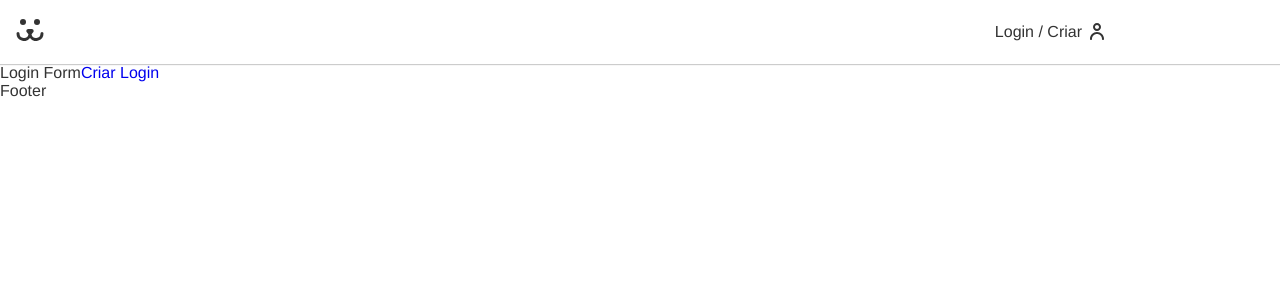
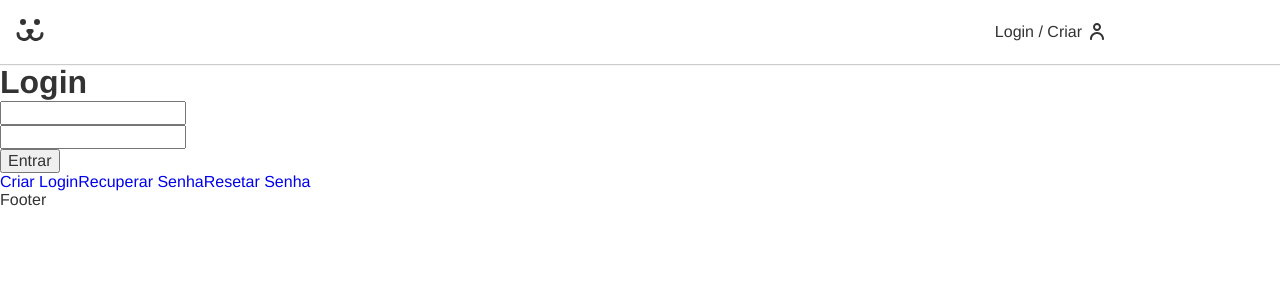
Before and after one commit to Nailliw/DogsProject, a React (Create React App) app: page /login/reset in a window 1280 px wide. Shown: the top 300 px of the page. Built offline with nearby package versions, Linux system fonts and the light colour scheme.

Commit message:
feat: add Login components. Routes dont work properly, configuration isnt right

```diff
--- a/src/App.js
+++ b/src/App.js
@@ -5,7 +5,7 @@ import Footer from "./Components/Footer";
 import Header from "./Components/Header";
 import Home from "./Pages/Home";
 import Login from "./Pages/Login/Login";
-import LoginCreate from "./Pages/Login/LoginCreate/LoginCreate";
+
 
 const App = () => {
   return (
--- a/src/Pages/Login/Login.js
+++ b/src/Pages/Login/Login.js
@@ -2,16 +2,27 @@ import React from "react";
 import { Route, Switch } from "react-router-dom";
 import LoginCreate from "./LoginCreate/LoginCreate";
 import LoginForm from "./LoginForm/LoginForm";
+import LoginRecovery from "./LoginRecovery/LoginRecovery"
+import LoginReset from "./LoginReset/LoginReset"
 
 const Login = () => {
   return (
     <div>
       <Switch>
+        {/* PAGINA DE LOGIN */}
         <Route path="/">
           <LoginForm />
         </Route>
+        {/* CRIAR LOGIN */}
         <Route path="/login/create">
           <LoginCreate />
+        </Route>
+        {/* PERDER E RECUPERAR SENHA */}
+        <Route path="/login/recovery">
+          <LoginRecovery/>
+        </Route>
+        <Route path="/login/reset">
+          <LoginReset />
         </Route>
       </Switch>
     </div>
--- a/src/Pages/Login/LoginForm/LoginForm.js
+++ b/src/Pages/Login/LoginForm/LoginForm.js
@@ -1,11 +1,35 @@
-import React from "react";
+import React, { useState } from "react";
 import { Link } from "react-router-dom";
 
 const LoginForm = () => {
+  const [username, setUsername] = useState("");
+  const [password, setPassword] = useState("");
+
+  function handleSubmit(event){
+    event.preventDefault();
+
+  }
+
+
   return (
     <div>
-      Login Form
+      <h1>Login</h1>
+      <form action="" onSubmit={handleSubmit}>
+        <input
+          value={username}
+          type="text"
+          onChange={({ target }) => setUsername(target.value)}
+        />
+        <input
+          value={password}
+          type="password"
+          onChange={(target) => setPassword(target.value)}
+        />
+        <button>Entrar</button>
+      </form>
       <Link to="/login/create">Criar Login</Link>
+      <Link to="/login/recovery">Recuperar Senha</Link>
+      <Link to="/login/reset">Resetar Senha</Link>
     </div>
   );
 };
--- /dev/null
+++ b/src/Pages/Login/LoginRecovery/LoginRecovery.js
@@ -0,0 +1,7 @@
+import React from "react";
+
+const LoginRecovery = () => {
+  return <div>LoginRecovery</div>;
+};
+
+export default LoginRecovery;
--- /dev/null
+++ b/src/Pages/Login/LoginReset/LoginReset.js
@@ -0,0 +1,11 @@
+import React from 'react'
+
+const LoginReset = () => {
+    return (
+        <div>
+            LoginReset
+        </div>
+    )
+}
+
+export default LoginReset
```
